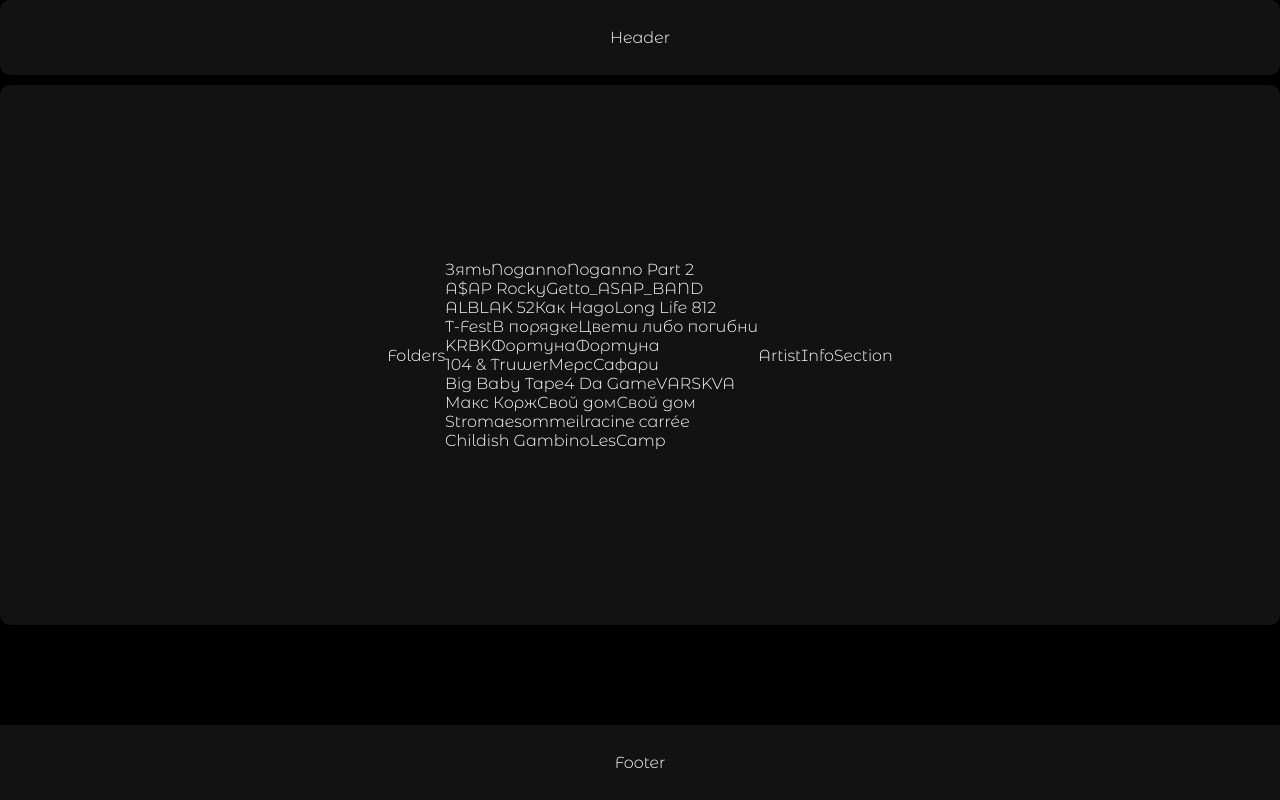
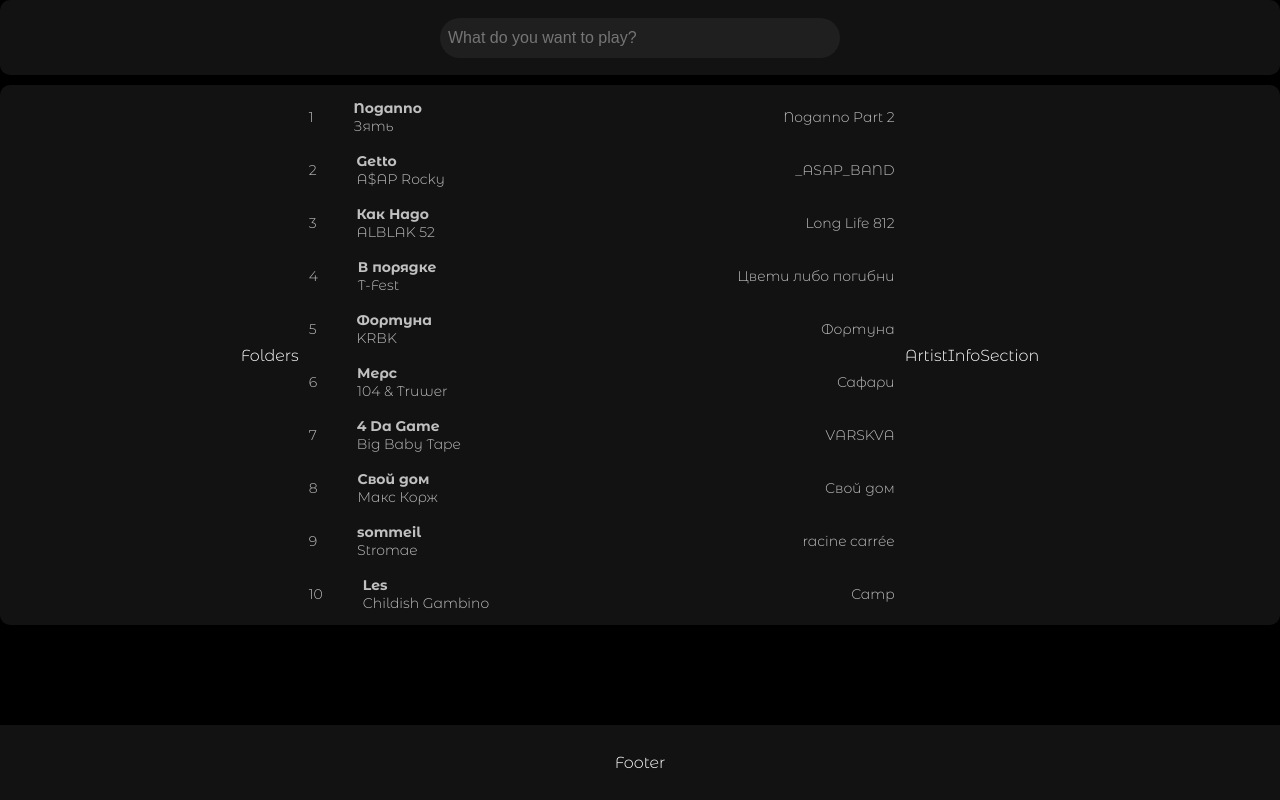
Before and after one commit to alexborisoff/spotiwhy, a React (Vite) app: page / in a window 1280 px wide. Built offline with nearby package versions, Linux system fonts and the light colour scheme.

Commit message:
modified Components

```diff
--- a/src/components/AudioList.tsx
+++ b/src/components/AudioList.tsx
@@ -3,6 +3,8 @@
 import { useEffect } from 'react';
 import { fetchAudios } from '../store/actions/audio';
 import { Loader } from './UI/loader/Loader';
+import { AudioCard } from './UI/AudioCard/AudioCard';
+import '../styles/MainSection.scss';
 
 export const AudioList = () => {
     const { audios, error, loading } = useTypedSelector((state) => state.audio);
@@ -17,17 +19,15 @@
         return <Loader />;
     }
 
+    if (error) {
+        return <h1>{error}</h1>;
+    }
+
     return (
-        <div>
-            <div>
-                {audios.map((audio) => (
-                    <p key={audio.id}>
-                        {audio.artistName}
-                        {audio.audioTitle}
-                        {audio.albumTitle}
-                    </p>
-                ))}
-            </div>
-        </div>
+        <section className="audioList">
+            {audios.map((audio) => (
+                <AudioCard key={audio.id} audio={audio} />
+            ))}
+        </section>
     );
 };
--- a/src/components/Header.tsx
+++ b/src/components/Header.tsx
@@ -1,3 +1,16 @@
+import { ChangeEvent, useState } from 'react';
+import { SearchInput } from './UI/searchInput/SearchInput';
+
 export const Header = () => {
-    return <header>Header</header>;
+    const [search, setSearch] = useState<string>('');
+
+    const changeHandler = (e: ChangeEvent<HTMLInputElement>) => {
+        setSearch(e.target.value);
+    };
+
+    return (
+        <header>
+            <SearchInput value={search} placeholder="What do you want to play?" onChange={changeHandler} />
+        </header>
+    );
 };
```
